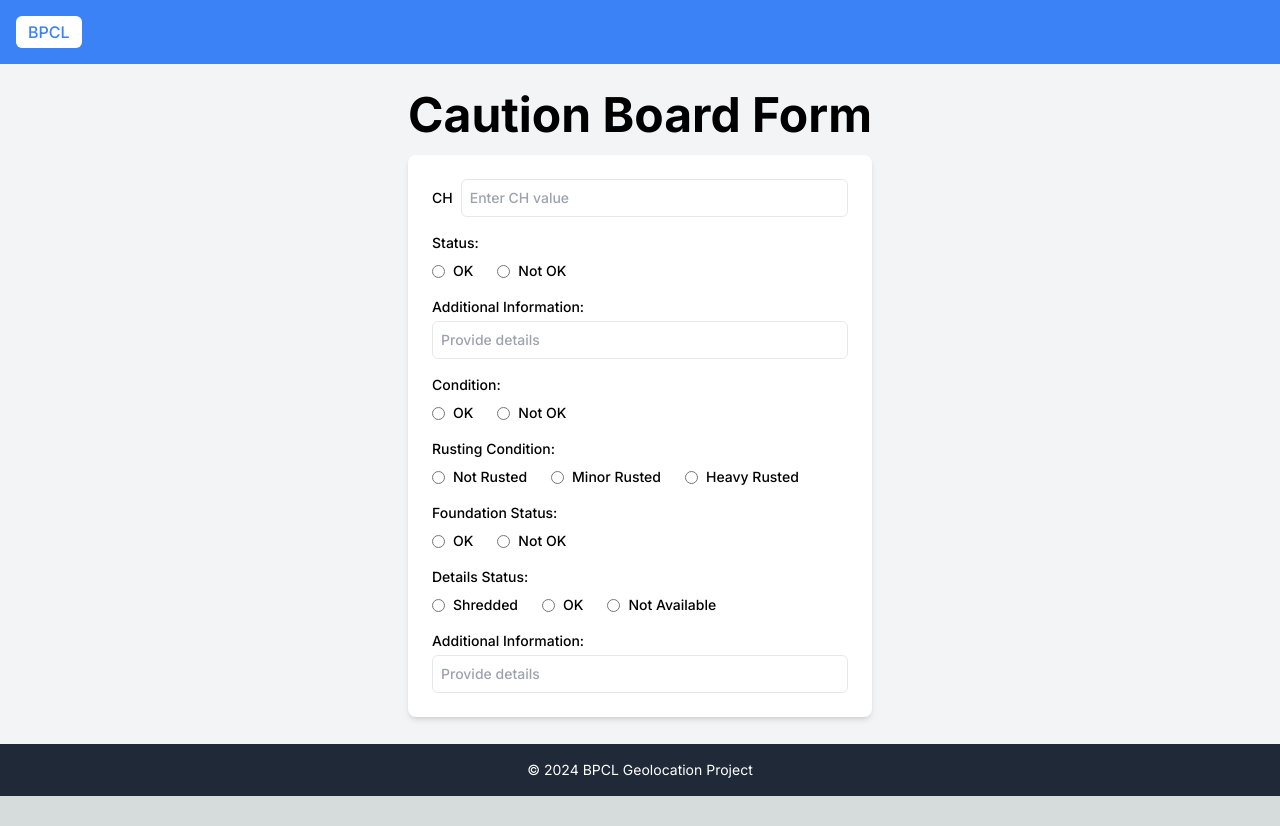
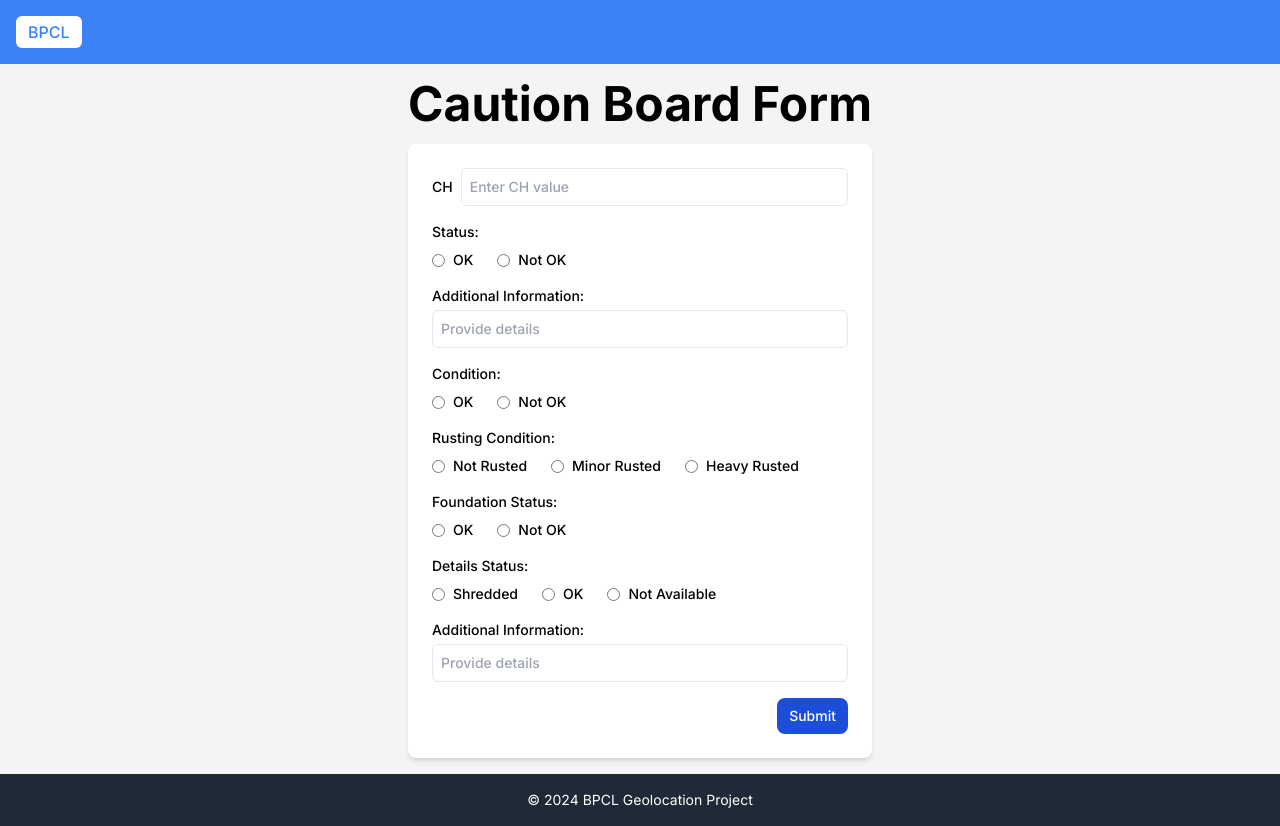
Before and after one commit to dchobarkar/bpcl-geolocation-form, a Next.js app: page /forms/caution-board in a window 1280 px wide. Before the commit the page ends 800 px from the top, so only its background shows below. Built offline with nearby package versions, Linux system fonts and the light colour scheme.

Commit message:
add submit button

```diff
--- a/app/ui/forms/cautionboardform.tsx
+++ b/app/ui/forms/cautionboardform.tsx
@@ -100,6 +100,15 @@
             placeholder="Provide details"
           />
         </div>
+
+        <div className="mt-2 flex justify-end">
+          <button
+            type="submit"
+            className="text-white bg-blue-700 hover:bg-blue-800 focus:ring-4 focus:ring-blue-300 font-medium rounded-lg text-sm px-3 py-2 dark:bg-blue-600 dark:hover:bg-blue-700 focus:outline-none dark:focus:ring-blue-800"
+          >
+            Submit
+          </button>
+        </div>
       </div>
     </form>
   );
--- a/app/ui/forms/kmpostform.tsx
+++ b/app/ui/forms/kmpostform.tsx
@@ -100,6 +100,15 @@
             placeholder="Provide details"
           />
         </div>
+
+        <div className="mt-2 flex justify-end">
+          <button
+            type="submit"
+            className="text-white bg-blue-700 hover:bg-blue-800 focus:ring-4 focus:ring-blue-300 font-medium rounded-lg text-sm px-3 py-2 dark:bg-blue-600 dark:hover:bg-blue-700 focus:outline-none dark:focus:ring-blue-800"
+          >
+            Submit
+          </button>
+        </div>
       </div>
     </form>
   );
--- a/app/ui/forms/ofcmarkerform.tsx
+++ b/app/ui/forms/ofcmarkerform.tsx
@@ -100,6 +100,15 @@
             placeholder="Provide details"
           />
         </div>
+
+        <div className="mt-2 flex justify-end">
+          <button
+            type="submit"
+            className="text-white bg-blue-700 hover:bg-blue-800 focus:ring-4 focus:ring-blue-300 font-medium rounded-lg text-sm px-3 py-2 dark:bg-blue-600 dark:hover:bg-blue-700 focus:outline-none dark:focus:ring-blue-800"
+          >
+            Submit
+          </button>
+        </div>
       </div>
     </form>
   );
--- a/app/ui/forms/roumarkerform.tsx
+++ b/app/ui/forms/roumarkerform.tsx
@@ -100,6 +100,15 @@
             placeholder="Provide details"
           />
         </div>
+
+        <div className="mt-2 flex justify-end">
+          <button
+            type="submit"
+            className="text-white bg-blue-700 hover:bg-blue-800 focus:ring-4 focus:ring-blue-300 font-medium rounded-lg text-sm px-3 py-2 dark:bg-blue-600 dark:hover:bg-blue-700 focus:outline-none dark:focus:ring-blue-800"
+          >
+            Submit
+          </button>
+        </div>
       </div>
     </form>
   );
--- a/app/ui/forms/tlpform.tsx
+++ b/app/ui/forms/tlpform.tsx
@@ -90,6 +90,15 @@
             { value: "notAvailable", label: "Not Available" },
           ]}
         />
+
+        <div className="mt-2 flex justify-end">
+          <button
+            type="submit"
+            className="text-white bg-blue-700 hover:bg-blue-800 focus:ring-4 focus:ring-blue-300 font-medium rounded-lg text-sm px-3 py-2 dark:bg-blue-600 dark:hover:bg-blue-700 focus:outline-none dark:focus:ring-blue-800"
+          >
+            Submit
+          </button>
+        </div>
       </div>
     </form>
   );
--- a/app/ui/forms/turningmarkerform.tsx
+++ b/app/ui/forms/turningmarkerform.tsx
@@ -100,6 +100,15 @@
             placeholder="Provide details"
           />
         </div>
+
+        <div className="mt-2 flex justify-end">
+          <button
+            type="submit"
+            className="text-white bg-blue-700 hover:bg-blue-800 focus:ring-4 focus:ring-blue-300 font-medium rounded-lg text-sm px-3 py-2 dark:bg-blue-600 dark:hover:bg-blue-700 focus:outline-none dark:focus:ring-blue-800"
+          >
+            Submit
+          </button>
+        </div>
       </div>
     </form>
   );
--- a/app/ui/forms/warningboardform.tsx
+++ b/app/ui/forms/warningboardform.tsx
@@ -125,6 +125,15 @@
             placeholder="Provide details"
           />
         </div>
+
+        <div className="mt-2 flex justify-end">
+          <button
+            type="submit"
+            className="text-white bg-blue-700 hover:bg-blue-800 focus:ring-4 focus:ring-blue-300 font-medium rounded-lg text-sm px-3 py-2 dark:bg-blue-600 dark:hover:bg-blue-700 focus:outline-none dark:focus:ring-blue-800"
+          >
+            Submit
+          </button>
+        </div>
       </div>
     </form>
   );
```
